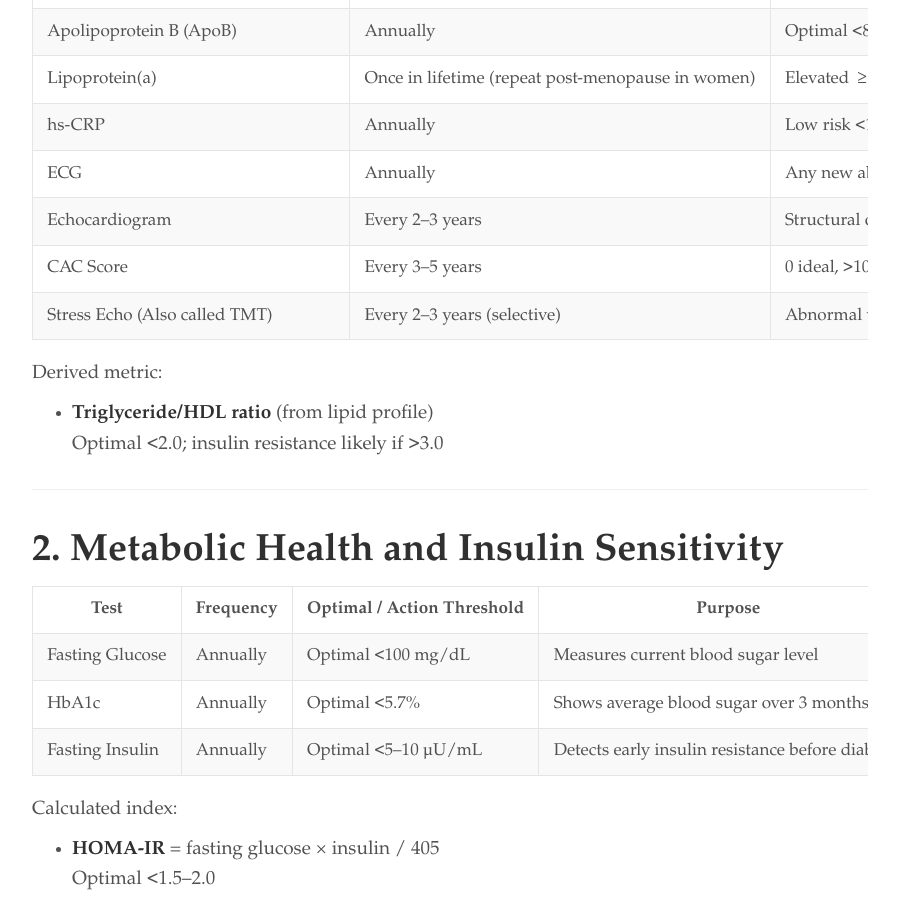
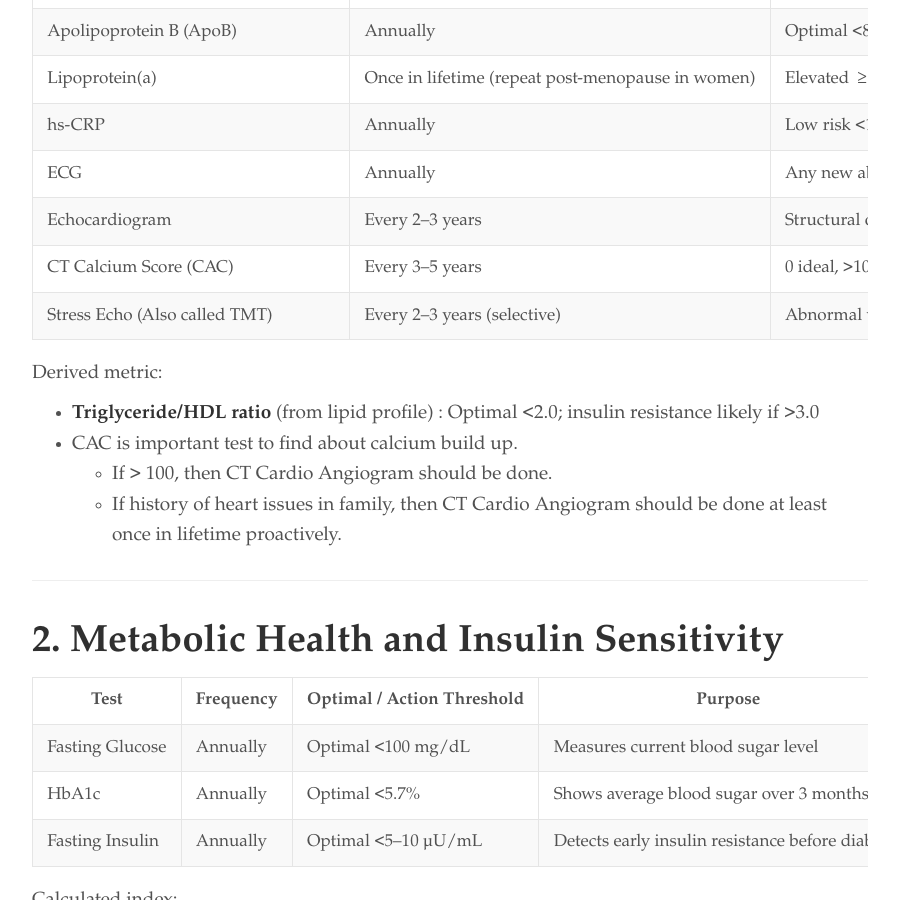
Before and after one commit to rishisareen/rishisareen.github.io, a Jekyll site: the page built from _articles/2026-01-11-BloodTests.md, in a window 1280 px wide and 900 px high, scrolled down 591 px. Shown: the whole window, without its empty margins (190-1089 px from the left). Built offline with Jekyll 4.4.1, drawn with Linux system fonts in a browser that asks for light colours.

Commit message:
Commit from Obsidian: 2026-01-12 08:53:47
Affected files:
_articles/2026-01-11-BloodTests.md

```diff
--- a/_articles/2026-01-11-BloodTests.md
+++ b/_articles/2026-01-11-BloodTests.md
@@ -20,12 +20,14 @@ categories: Nutrition
 | hs-CRP                               | Annually                                          | Low risk <1.0 mg/L, high ≥3.0        | Detects hidden inflammation damaging blood vessels                                 |
 | ECG                                  | Annually                                          | Any new abnormality                  | Screens heart rhythm and electrical activity                                       |
 | Echocardiogram                       | Every 2–3 years                                   | Structural or EF abnormality         | Ultrasound to check heart size, pumping strength, and valves                       |
-| CAC Score                            | Every 3–5 years                                   | 0 ideal, >100 high risk              | Measures actual calcium plaque in heart arteries                                   |
+| CT Calcium Score (CAC)               | Every 3–5 years                                   | 0 ideal, >100 high risk              | Measures actual calcium plaque in heart arteries.                                  |
 | Stress Echo (Also called TMT)        | Every 2–3 years (selective)                       | Abnormal wall motion                 | Checks blood flow to heart during exercise or stress                               |
 
 Derived metric:
-- **Triglyceride/HDL ratio** (from lipid profile)
-  Optimal <2.0; insulin resistance likely if >3.0
+- **Triglyceride/HDL ratio** (from lipid profile)  :   Optimal <2.0; insulin resistance likely if >3.0
+- CAC is important test to find about calcium build up.
+	- If > 100, then CT Cardio Angiogram should be done.
+	- If history of heart issues in family, then CT Cardio Angiogram should be done at least once in lifetime proactively.
 
 ---
 
```
